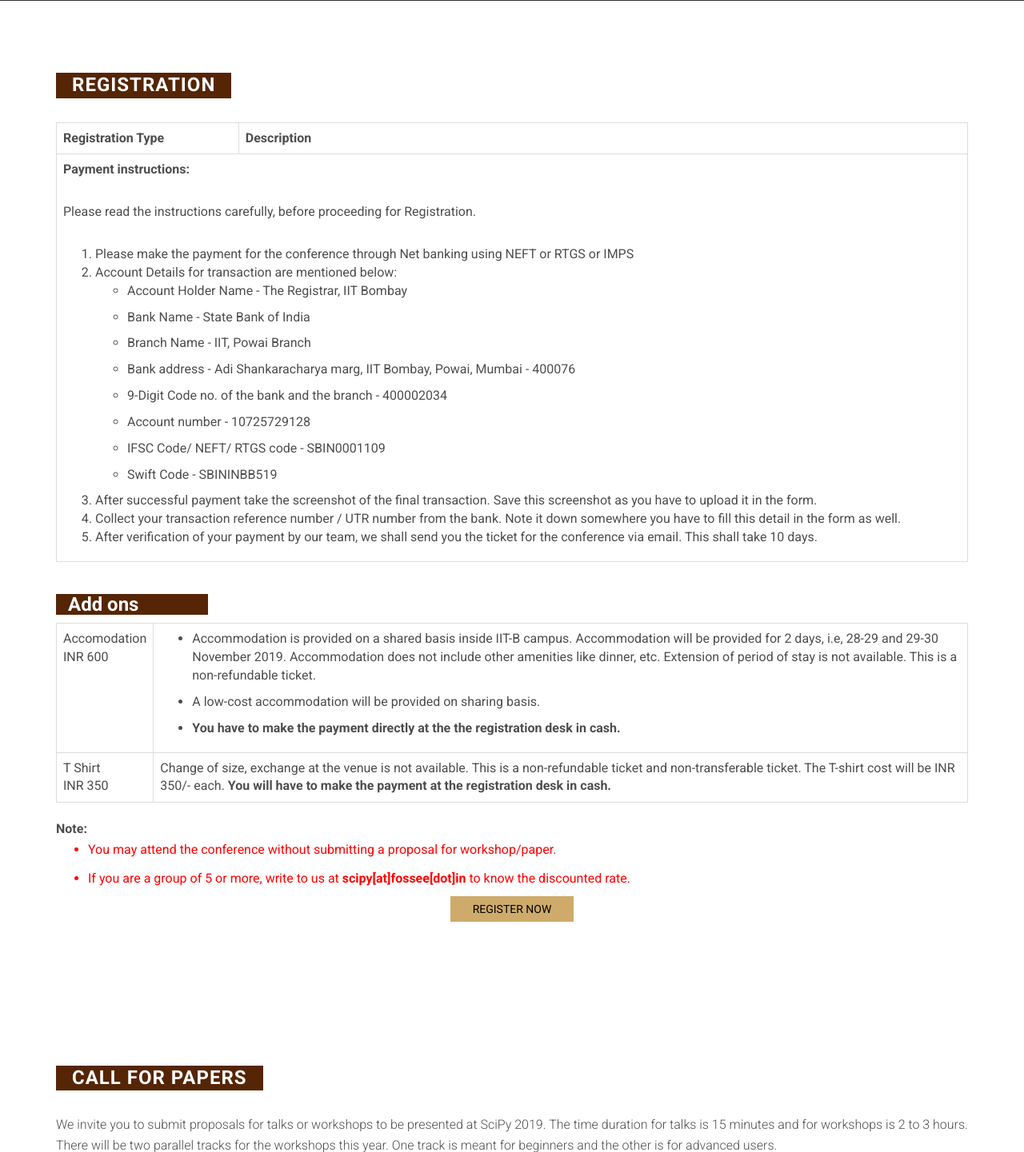
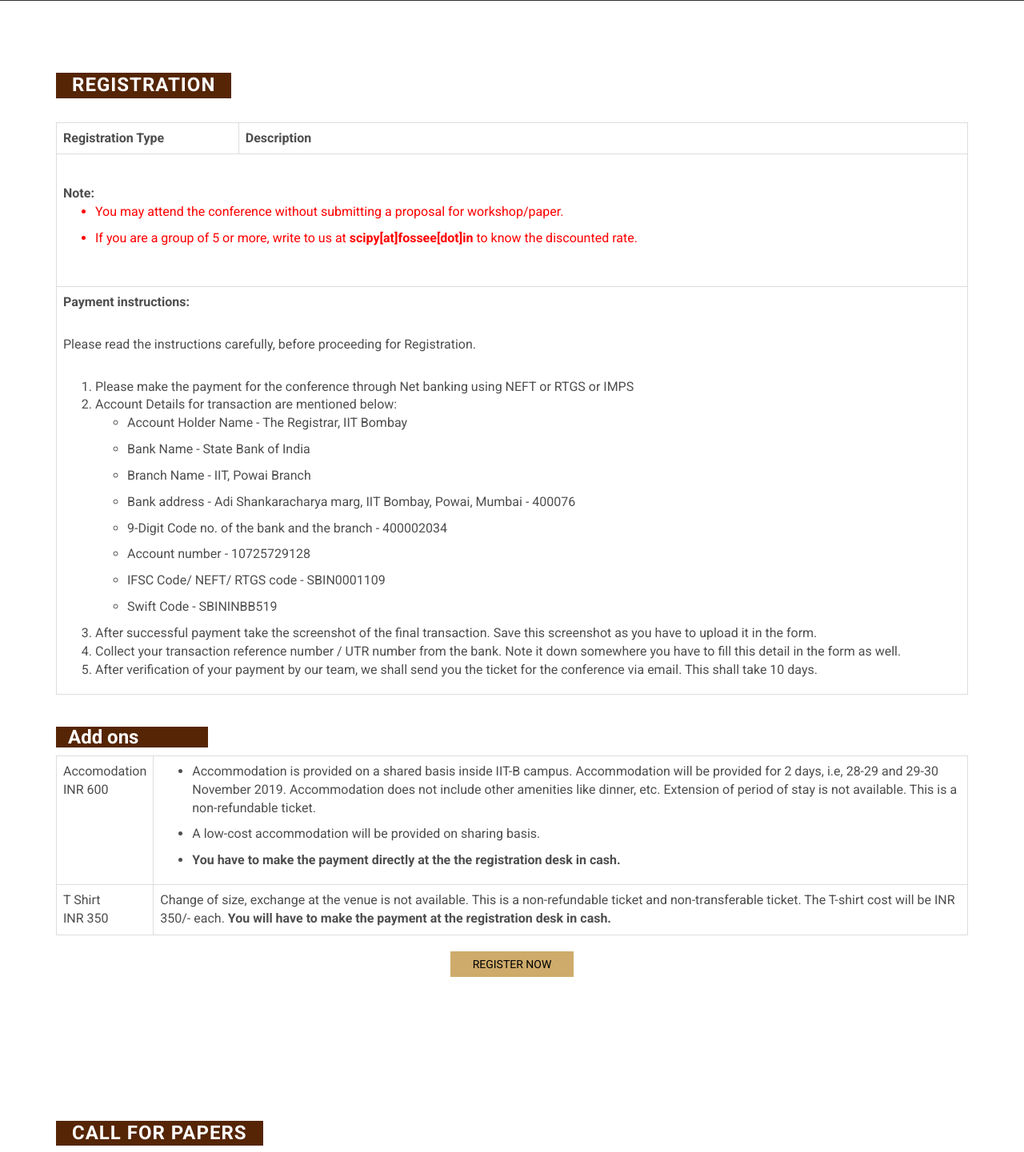
Before and after one commit to FOSSEE/SciPy2019, a Django app: page / in a window 1280 px wide. Shown: the part 1584-3025 px from the top of the page at 80% size. Run offline with Django 3.2, Linux system fonts and the light colour scheme; data that the repository does not hold is empty; some libraries are stand-ins or nearby versions; grey boxes are pictures that could not be loaded.

Commit message:
updated text

```diff
--- a/static/website/templates/home.html
+++ b/static/website/templates/home.html
@@ -229,6 +229,24 @@
                     </td>
                     </tr> -->
                     <tr>
+                        <td colspan="2">
+                            <p class="text-justify">
+                                <div class="row">
+                                    <div class="col-md-12">
+                                        <span><strong>Note:</strong> <ul style="color: red;">
+                                            <li>
+                                                You may attend the conference without submitting a proposal for workshop/paper.
+                                            </li>
+                                            <li>
+                                                If you are a group of 5 or more, write to us at <strong><a href="mailto:scipy@fossee.in" style="color: red;">scipy[at]fossee[dot]in</a></strong> to know the discounted rate.
+                                            </li>
+                                        </ul></span>
+                                    </div>
+                                </div>
+                            </p>
+                        </td>
+                    </tr>
+                    <tr>
                     <td colspan="2">
                     <p class="text-justify"><span><b>Payment instructions:</b></span></p>
                     <p><span class="text-justify">Please read the instructions carefully, before proceeding for Registration.</span></p>
@@ -296,18 +314,6 @@
               </tr>
             </table>
             </div>
-            </div>
-             <div class="row">
-                <div class="col-md-12">
-                    <span><strong>Note:</strong> <ul style="color: red;">
-                        <li>
-                            You may attend the conference without submitting a proposal for workshop/paper.
-                        </li>
-                        <li>
-                            If you are a group of 5 or more, write to us at <strong><a href="mailto:scipy@fossee.in" style="color: red;">scipy[at]fossee[dot]in</a></strong> to know the discounted rate.
-                        </li>
-                    </ul></span>
-                </div>
             </div>
             <div class="row">
               <div class="col-md-12">
```
